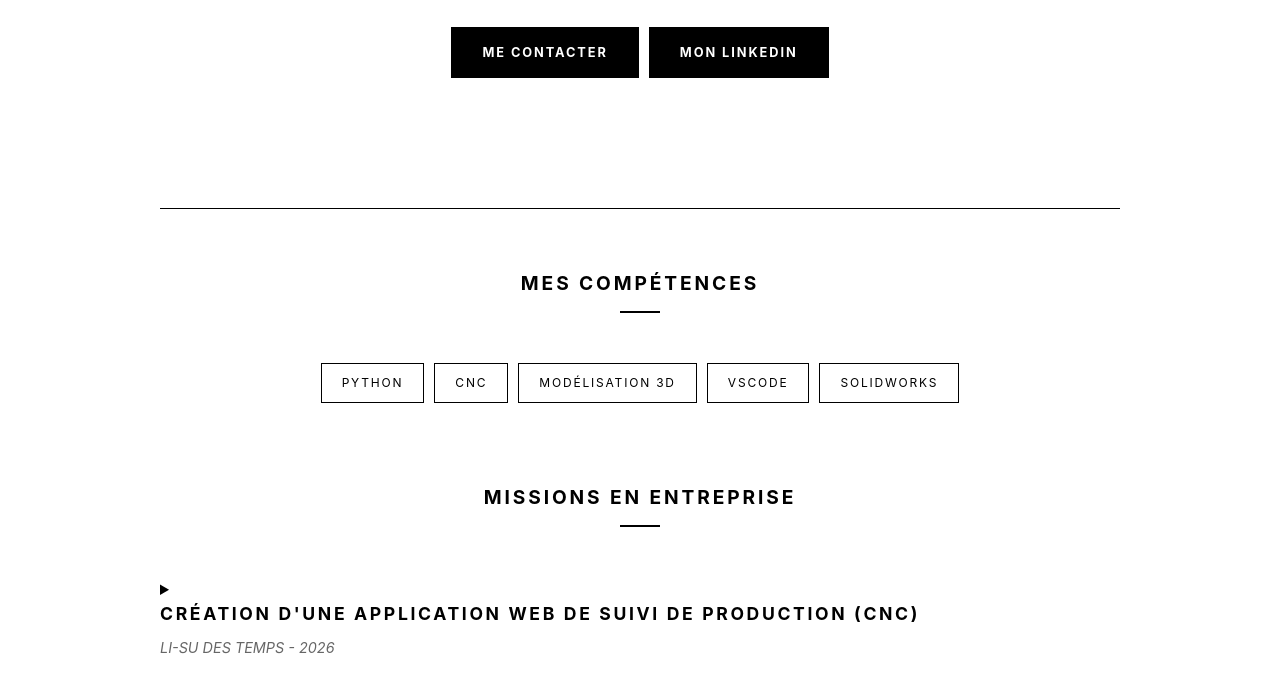
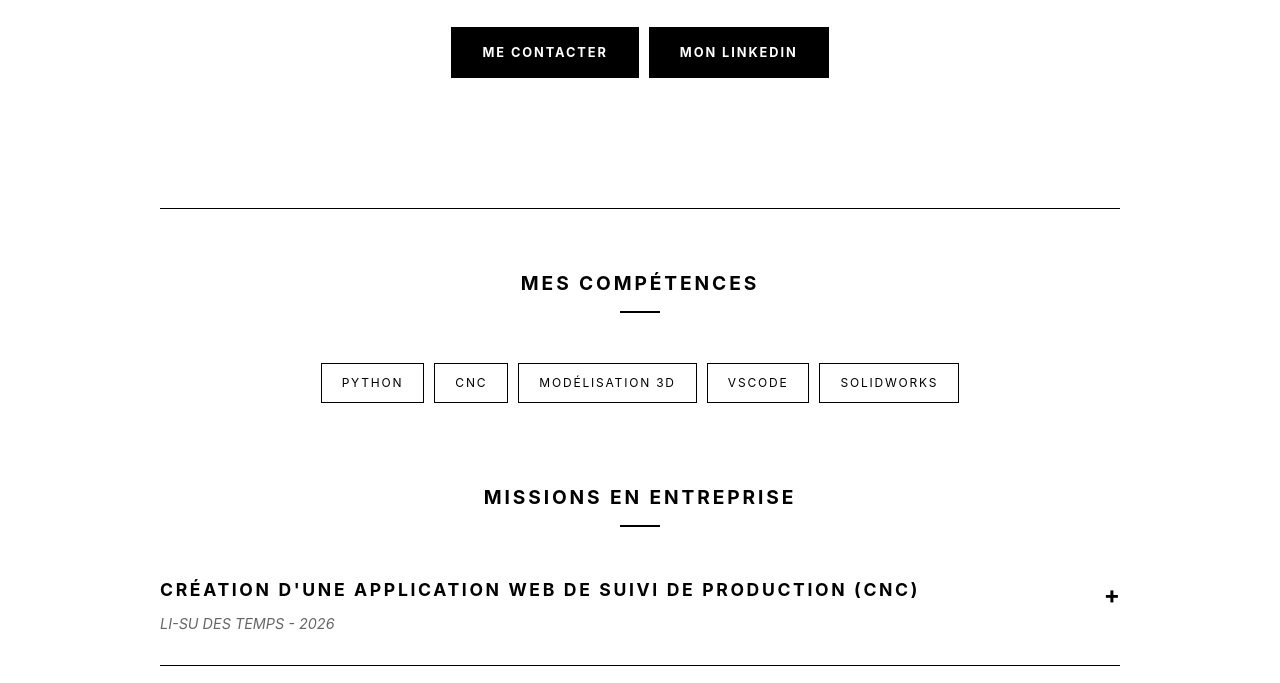
Before and after one commit to loismartineau/loismartineau.github.io, a plain HTML site: page index.html in a window 1280 px wide. Shown: the part 243-926 px from the top of the page. Drawn offline with Linux system fonts and the light colour scheme.

Commit message:
Add accordion styles for clickable missions

```diff
--- a/style.css
+++ b/style.css
@@ -264,3 +264,51 @@ footer {
         right: 15px;
     }
 }
+
+/* =========================================
+   ACCORDÉONS (Missions cliquables)
+   ========================================= */
+details.card {
+    border-bottom: 1px solid #000000;
+    margin-bottom: 20px;
+    padding-bottom: 10px;
+    transition: all 0.2s ease;
+}
+
+details.card summary {
+    list-style: none; /* Cache la flèche moche par défaut du navigateur */
+    cursor: pointer;
+    position: relative;
+    padding-right: 30px; /* Laisse de la place pour le + */
+}
+
+/* Retire le contour bleu quand on clique */
+details.card summary:focus {
+    outline: none;
+}
+
+/* Cache la flèche par défaut sur Safari/Chrome */
+details.card summary::-webkit-details-marker {
+    display: none;
+}
+
+/* Création du "+" stylisé à droite */
+details.card summary::after {
+    content: '+';
+    position: absolute;
+    right: 0;
+    top: 0;
+    font-size: 1.5em;
+    font-weight: 700;
+    color: #000000;
+}
+
+/* Le "+" devient un "-" (tiret long) quand la carte est ouverte */
+details[open].card summary::after {
+    content: '—';
+}
+
+/* Un peu d'espace avant le texte de la mission */
+details.card ul {
+    margin-top: 25px;
+}
```
